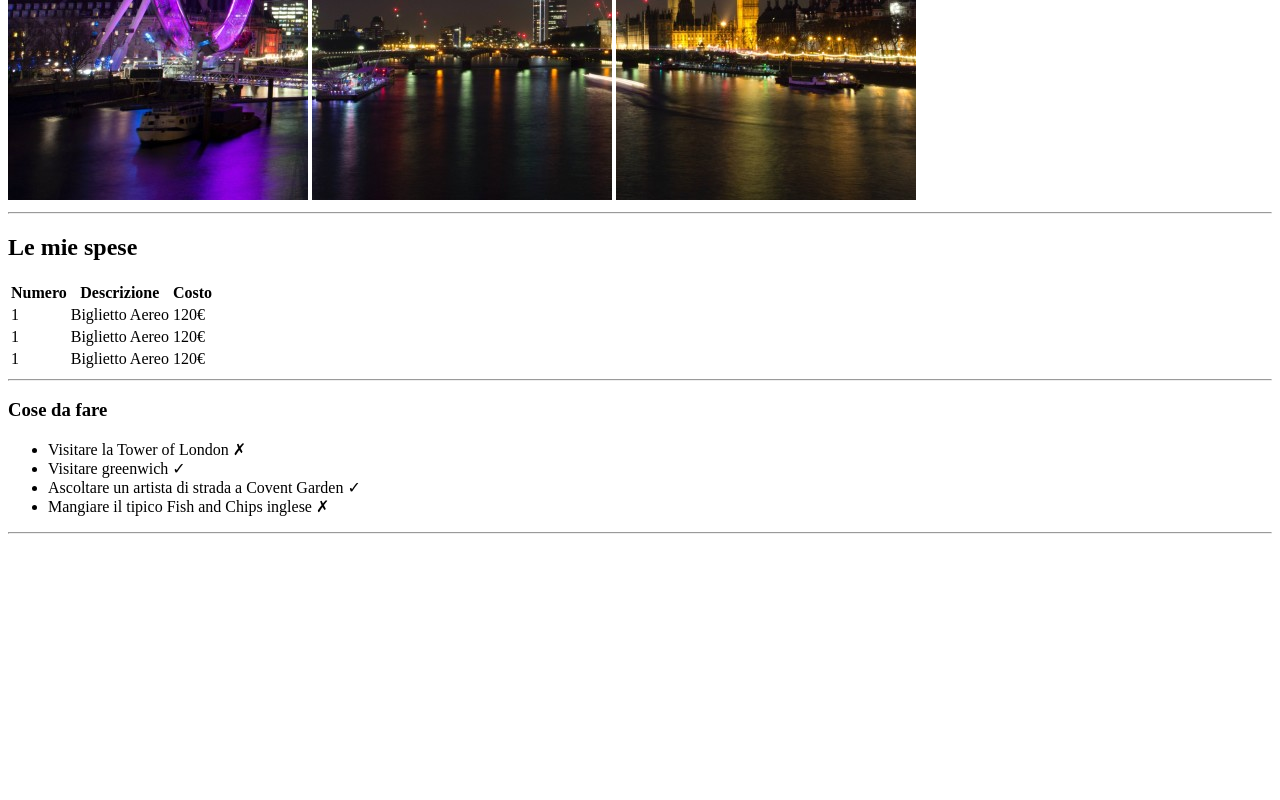
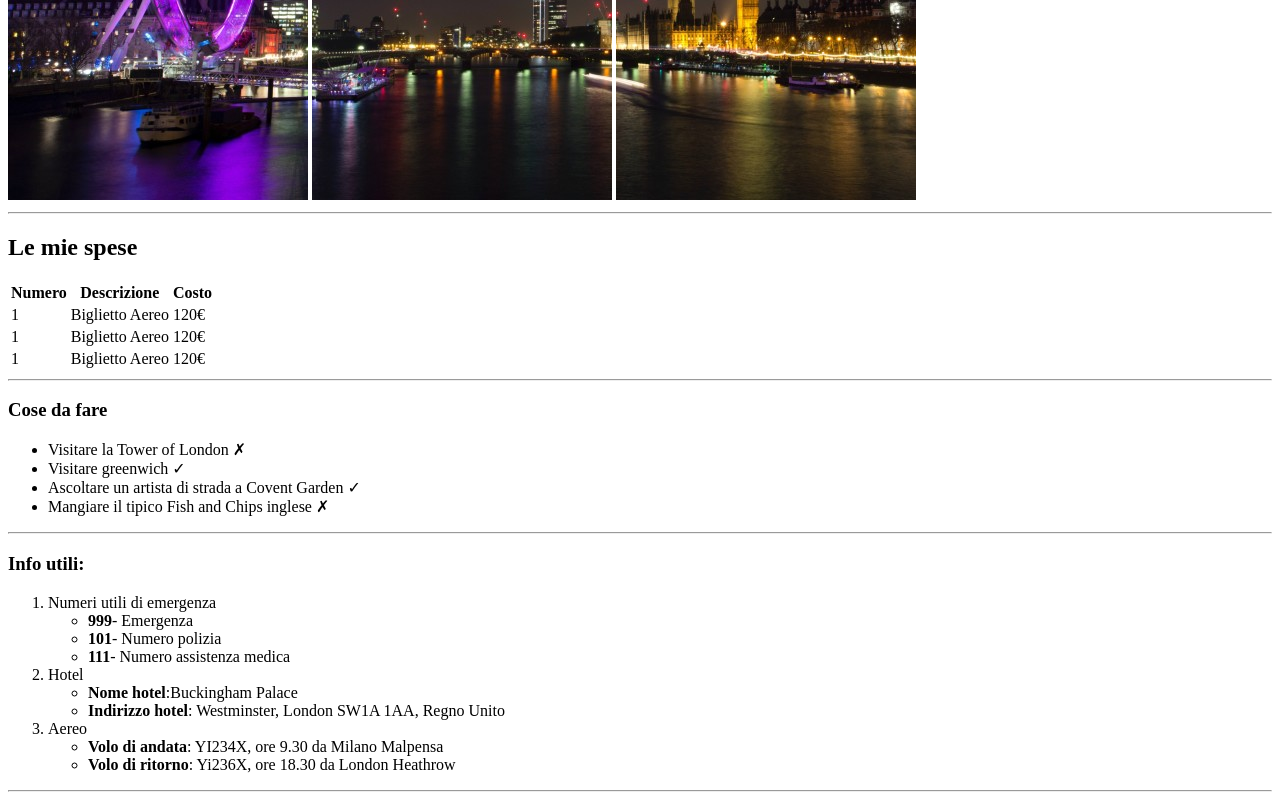
Before and after one commit to KejdiKishta/html-london-trip, a plain HTML site: page index.html in a window 1280 px wide. Shown: the part 480-1280 px from the top of the page. Before the commit the page ends 1022 px from the top, so only its background shows below. Drawn offline with Linux system fonts and the light colour scheme.

Commit message:
add: info section

```diff
--- a/index.html
+++ b/index.html
@@ -69,6 +69,32 @@
 
         <hr>
 
+        <!-- info -->
+        <div>
+            <h3>Info utili:</h3>
+            <ol> <!-- combined list-->
+                <li>Numeri utili di emergenza</li>
+                <ul>
+                    <li><strong>999</strong>- Emergenza</li>
+                    <li><strong>101</strong>- Numero polizia</li>
+                    <li><strong>111</strong>- Numero assistenza medica</li>
+                </ul>
+                <li>Hotel</li>
+                <ul>
+                    <li><strong>Nome hotel</strong>:Buckingham Palace</li>
+                    <li><strong>Indirizzo hotel</strong>: Westminster, London SW1A 1AA, Regno Unito</li>
+                </ul>
+                <li>Aereo</li>
+                <ul>
+                    <li><strong>Volo di andata</strong>: YI234X, ore 9.30 da Milano Malpensa</li>
+                    <li><strong>Volo di ritorno</strong>: Yi236X, ore 18.30 da London Heathrow</li>
+                </ul>
+            </ol>
+        </div>
+
+        <hr>
+
+
     </main>
     <!-- /main -->
 </body>
```
